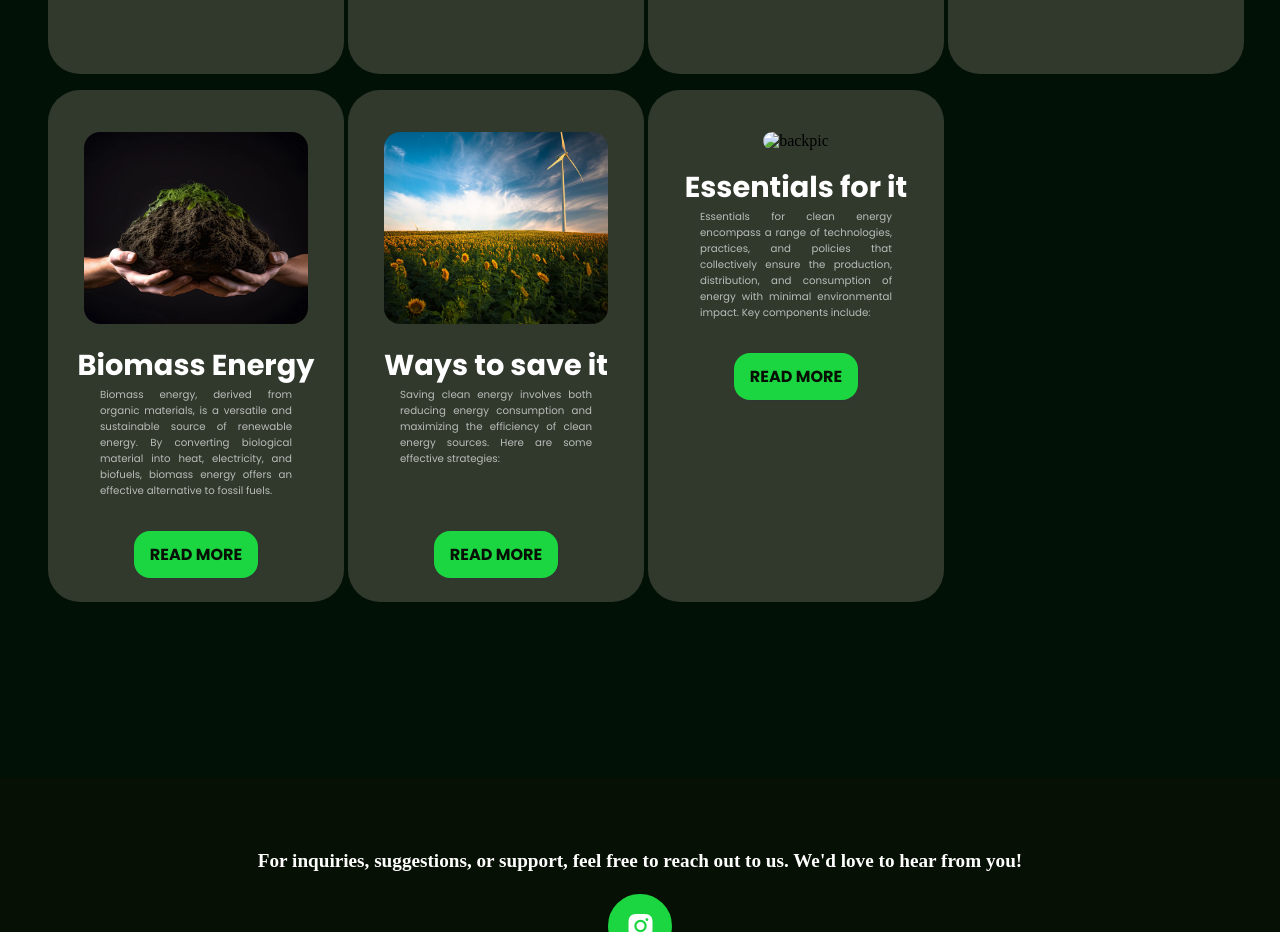
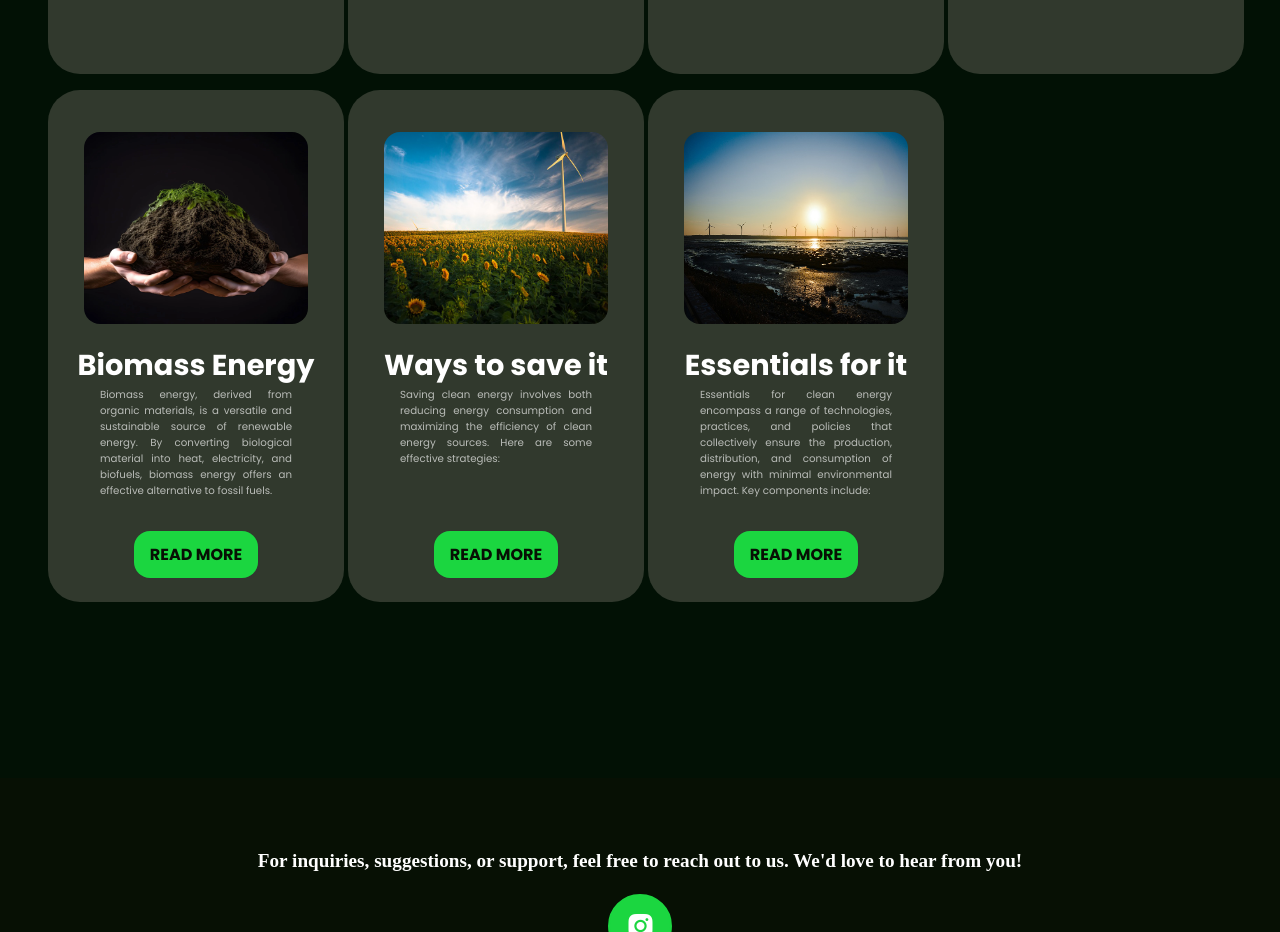
Before and after one commit to Harshita-sachdeva/Ecozone, a plain HTML site: page index.html in a window 1280 px wide. Shown: the part 3640-4572 px from the top of the page. Drawn offline with nearby package versions, Linux system fonts and the light colour scheme; a web font is replaced by a local one.

Commit message:
updating pic

```diff
--- a/index.html
+++ b/index.html
@@ -279,7 +279,7 @@
       </div>
       <div class="card">
         <div class="imag">
-          <img src="essentials.jpeg" alt="backpic">
+          <img src="essentials.jpg" alt="backpic">
         </div>
         <div class="subhead">Essentials for it</div>
         <div class="p">Essentials for clean energy encompass a range of technologies, practices, and policies that
```
